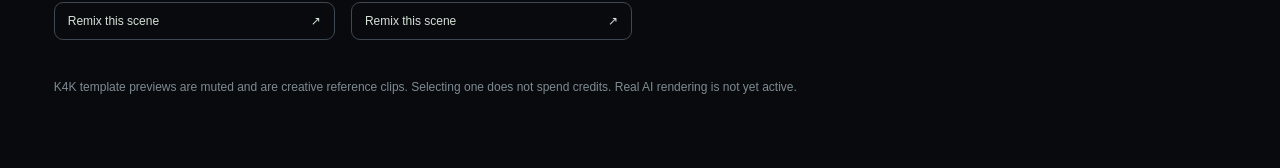
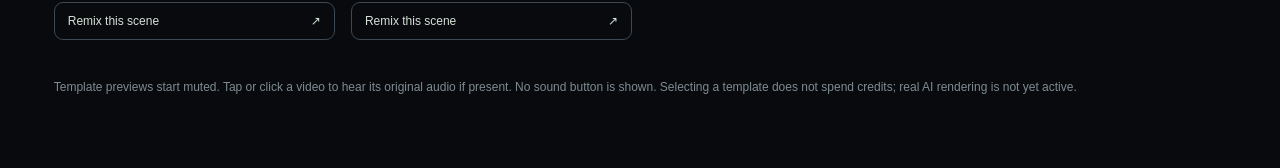
Before and after one commit to kreativestudios4k-lgtm/k4k-academy-v2, a Next.js app: page /templates in a window 1280 px wide. Shown: the part 2467-2635 px from the top of the page. Built offline with nearby package versions, Linux system fonts and the light colour scheme.

Commit message:
Explain click-to-hear audio on template previews

```diff
--- a/app/templates/TemplateLibrary.js
+++ b/app/templates/TemplateLibrary.js
@@ -31,7 +31,7 @@ export default function TemplateLibrary(){
    <div className="template-count" role="status" aria-live="polite">{filtered.length} {filtered.length===1?'scene':'scenes'} shown</div>
    <div className="market-grid">{filtered.map(t=><article className="market-tile" key={t.id}><div className="market-video"><VideoPreview index={t.id} title={t.name}/><span className="market-tag">{t.category.toUpperCase()} / {t.label}</span></div><div className="market-tile-caption"><div><strong>{t.name}</strong><small>{t.roles}</small></div><span>↗</span></div><Link className="market-use" aria-label={`Use ${t.name} reference`} href={`/create?template=${t.id}`}>Remix this scene <span>↗</span></Link></article>)}</div>
    {filtered.length===0&&<div className="template-empty"><h2>No scenes found</h2><p>Try a broader term or explore the whole vault.</p><button onClick={()=>{setQuery('');setCategory('All')}}>Show all templates</button></div>}
-   <p className="market-note">K4K template previews are muted and are creative reference clips. Selecting one does not spend credits. Real AI rendering is not yet active.</p>
+   <p className="market-note">Template previews start muted. Tap or click a video to hear its original audio if present. No sound button is shown. Selecting a template does not spend credits; real AI rendering is not yet active.</p>
   </section>
   <section className="template-outro"><div><span className="market-kicker">PREFER A BLANK CANVAS?</span><h2>Three distinct ways to create.</h2><p>Text to Video, Image to Video and Character Swap each have their own model options inside the studio. Choose the workflow that fits your idea.</p></div><Link className="market-cta" href="/create">Open K4K Studio ↗</Link></section>
   <footer className="market-footer"><Link href="/">← Discover K4K</Link><span>Generation is disabled in this free preview. No payment or provider call is made.</span><Link href="/academy">Existing students → Academy</Link></footer>
```
